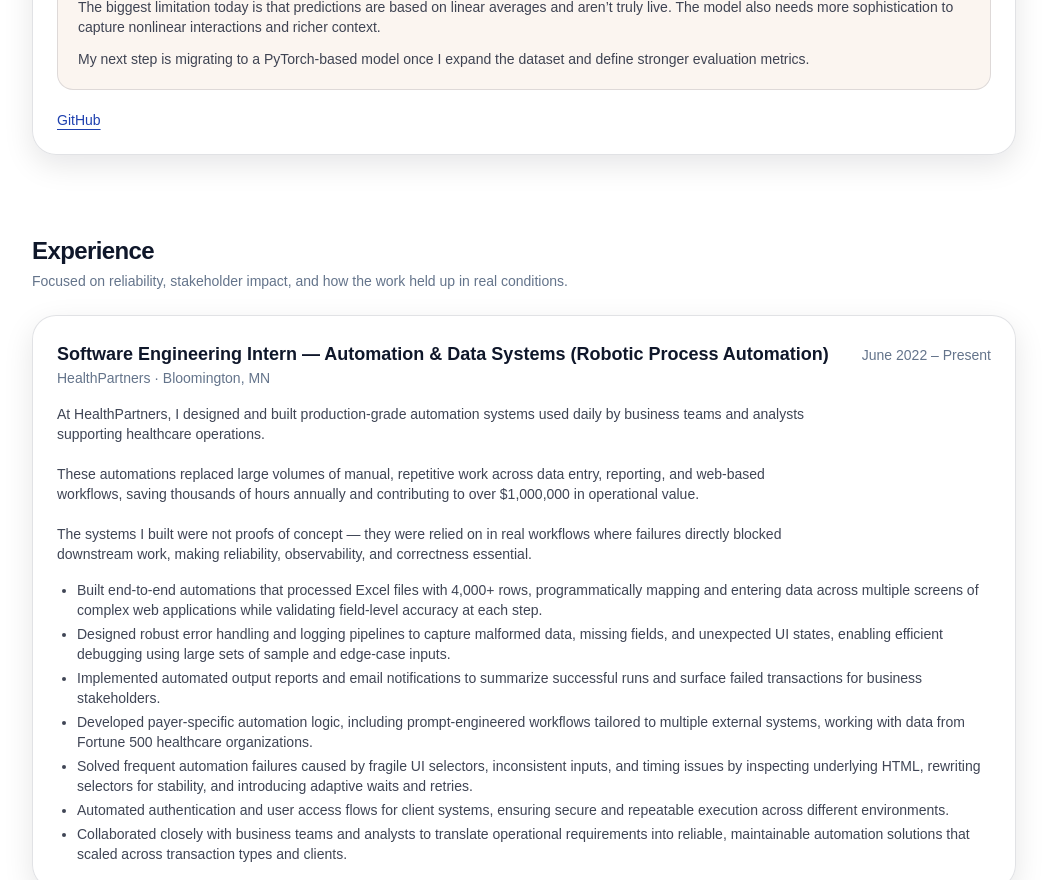
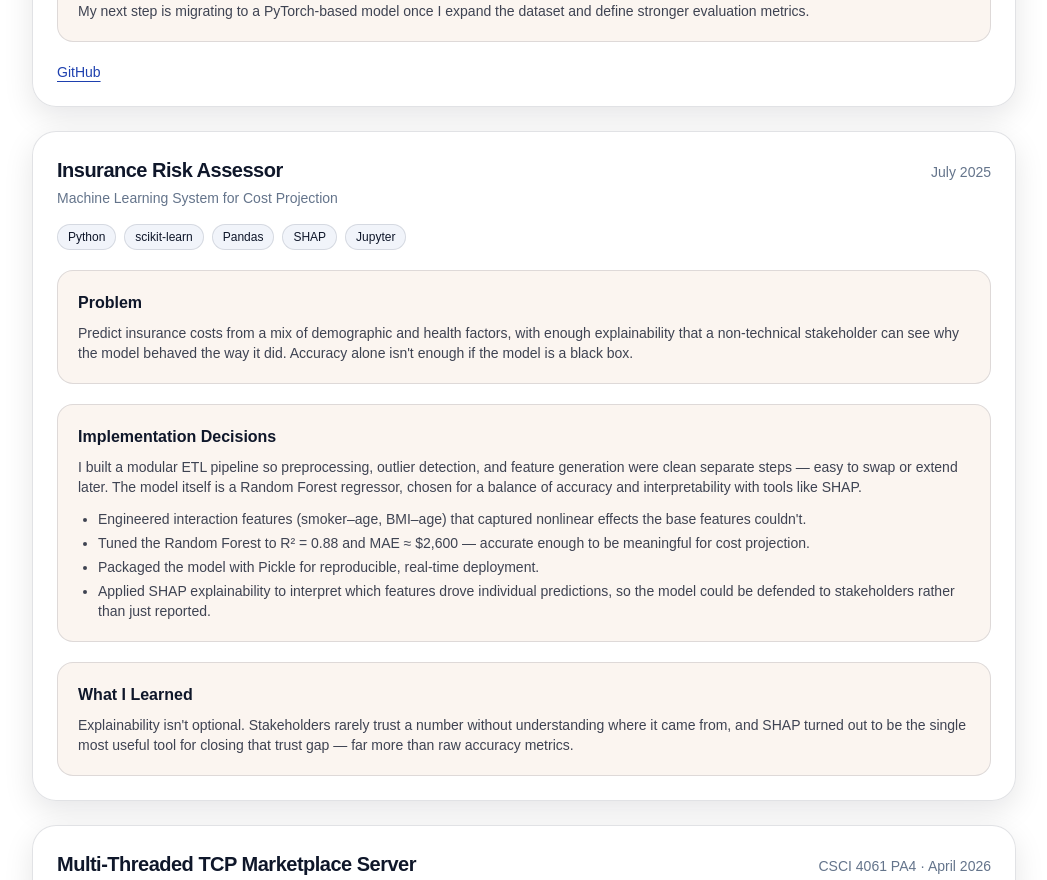
Before and after one commit to arushmanem/personal-portfolio, a Next.js app: page / in a window 1280 px wide. Shown: the part 1920-2800 px from the top of the page, without its empty margins (116-1163 px from the left). Built offline with nearby package versions, Linux system fonts and the light colour scheme.

Commit message:
Updated with new details for 2027

```diff
--- a/src/app/page.tsx
+++ b/src/app/page.tsx
@@ -35,7 +35,7 @@ type TimelineItem = {
 export default function Home() {
   const profile = {
     name: "Arush Manem",
-    tagline: "I turn fragile workflows into dependable systems.",
+    tagline: "Welcome to my portfolio.",
     subtag:
       "Honors Data Science and Computer Science student at the University of Minnesota with experience building automation, analytics workflows, and full-stack applications used by business and operations teams.",
     about: [
@@ -46,7 +46,7 @@ export default function Home() {
       email: "manem008@umn.edu",
       linkedin: "https://www.linkedin.com/in/arush-manem",
       github: "https://github.com/arushmanem",
-      resumeHref: "/ArushManemResume.pdf",
+      resumeHref: "/ArushManem_Resume_Updated.docx",
     },
   };
 
@@ -55,7 +55,7 @@ export default function Home() {
     location: "Minneapolis, MN",
     majors: "Computer Science & Data Science",
     grad: "May 2027",
-    gpa: "3.76",
+    gpa: "3.78",
   };
 
   const caseStudies: CaseStudy[] = [
@@ -108,9 +108,94 @@ export default function Home() {
         },
       ],
     },
+    {
+      id: "insurance-risk-assessor",
+      title: "Insurance Risk Assessor",
+      subtitle: "Machine Learning System for Cost Projection",
+      metaRight: "July 2025",
+      tech: ["Python", "scikit-learn", "Pandas", "SHAP", "Jupyter"],
+      links: {},
+      sections: [
+        {
+          title: "Problem",
+          body: [
+            "Predict insurance costs from a mix of demographic and health factors, with enough explainability that a non-technical stakeholder can see why the model behaved the way it did. Accuracy alone isn't enough if the model is a black box.",
+          ],
+        },
+        {
+          title: "Implementation Decisions",
+          body: [
+            "I built a modular ETL pipeline so preprocessing, outlier detection, and feature generation were clean separate steps — easy to swap or extend later. The model itself is a Random Forest regressor, chosen for a balance of accuracy and interpretability with tools like SHAP.",
+          ],
+          bullets: [
+            "Engineered interaction features (smoker–age, BMI–age) that captured nonlinear effects the base features couldn't.",
+            "Tuned the Random Forest to R² = 0.88 and MAE ≈ $2,600 — accurate enough to be meaningful for cost projection.",
+            "Packaged the model with Pickle for reproducible, real-time deployment.",
+            "Applied SHAP explainability to interpret which features drove individual predictions, so the model could be defended to stakeholders rather than just reported.",
+          ],
+        },
+        {
+          title: "What I Learned",
+          body: [
+            "Explainability isn't optional. Stakeholders rarely trust a number without understanding where it came from, and SHAP turned out to be the single most useful tool for closing that trust gap — far more than raw accuracy metrics.",
+          ],
+        },
+      ],
+    },
+    {
+      id: "tcp-marketplace-server",
+      title: "Multi-Threaded TCP Marketplace Server",
+      subtitle: "Operating Systems Coursework — Systems Programming in C",
+      metaRight: "CSCI 4061 PA4 · April 2026",
+      tech: ["C", "POSIX Threads", "BSD Sockets", "Mutexes", "Signals"],
+      links: {},
+      sections: [
+        {
+          title: "Problem",
+          body: [
+            "Build a multi-threaded TCP server simulating a marketplace where many clients connect concurrently to buy and sell from a shared inventory. The challenge is concurrency correctness — multiple threads touching the same shared state without race conditions — plus graceful shutdown and basic message obfuscation between client and server.",
+          ],
+        },
+        {
+          title: "Implementation Decisions",
+          body: [
+            "The server is structured around per-client worker threads, with the main thread accepting connections and dispatching work. Shared inventory state lives behind a mutex, so every read or write is serialized. Client–server messages are obfuscated with a Caesar-cipher layer at both ends.",
+          ],
+          bullets: [
+            "Used pthreads for concurrent client handling, with mutex-protected critical sections around all inventory reads and writes.",
+            "Implemented a SIGTERM signal handler for graceful shutdown — draining in-flight requests and cleaning up resources across worker threads before exiting.",
+            "Added a Caesar-cipher message layer between client and server as a simple symmetric obfuscation step.",
+            "Built socket setup, the accept loop, and per-client request parsing in pure C using BSD sockets.",
+          ],
+        },
+        {
+          title: "What I Learned",
+          body: [
+            "Concurrency is much harder than it looks on paper. The most useful lessons came from debugging subtle race conditions where two clients would simultaneously try to modify the same inventory item — issues that didn't reproduce reliably and only showed up under load. Getting comfortable with mutex granularity, deadlock avoidance, and signal handling in a multi-threaded context was the real takeaway.",
+          ],
+        },
+      ],
+    },
   ];
 
   const experience: TimelineItem[] = [
+    {
+      role: "Data & Analytics Intern — Analytics Development Program, CRC War Room",
+      org: "UnitedHealth Group (UHG)",
+      location: "Minnetonka, MN",
+      date: "Summer 2026 (Incoming)",
+      intro: `
+        This summer I'll be joining UHG's Analytics Development Program as part of the CRC War Room — a cross-functional team focused on solving the most complex, systemic member issues across process, policy, and technology, with work that impacts millions of members annually.
+
+        My focus will be building a clear measurement strategy for War Room projects: turning project activity into validated impact metrics like member impact, call obviation, and operational outcomes. The goal is to evolve War Room reporting from "what we worked on" to "what changed because of our work."
+        `.trim(),
+      bullets: [
+        "Partner with War Room leaders, project managers, and triage analysts to define core success metrics aligned to enterprise goals (member impact, call obviation, repeat-call reduction, operational efficiency).",
+        "Design dashboards, trackers, and reporting frameworks that ingest project-level data and translate outcomes into validated impact metrics over time.",
+        "Translate business questions from project managers and analysts into analytic requirements, and analytic outputs back into clear executive-ready narratives.",
+        "Document measurement methodologies and assumptions, and present findings and recommendations to War Room leadership across project types (policy, process, technology).",
+      ],
+    },
     {
       role:
         "Software Engineering Intern — Automation & Data Systems (Robotic Process Automation)",
@@ -149,7 +234,7 @@ export default function Home() {
       "Avoiding hindsight bias / realistic evaluation setups",
       "Communicating insights clearly (summaries + visuals)",
     ],
-    "Tools & Tech": ["Python", "OCaml", "SQL", "PyTorch", "Java", "C/C++", "R", "React", "Node.js", "HTML/CSS", "TypeScript", "GitHub", "Jira", "Docker", "Powershell", "NumPy", "Pandas", "Matplotlib", "RStudio"],
+    "Tools & Tech": ["Python", "OCaml", "SQL", "PyTorch", "Java", "C/C++", "R", "FastAPI", "React", "Node.js", "TypeScript", "HTML/CSS", "NumPy", "Pandas", "PySpark", "Matplotlib", "ETL Pipelines", "Machine Learning", "REST APIs", "Docker", "GitHub", "Jira", "Power BI", "Powershell", "DevOps", "RStudio"],
     "Collaboration": [
       "Stakeholder communication",
       "Working with business teams and analysts",
```
Also changed, not shown: 2 other files (tests, documents, lock files or other folders).
